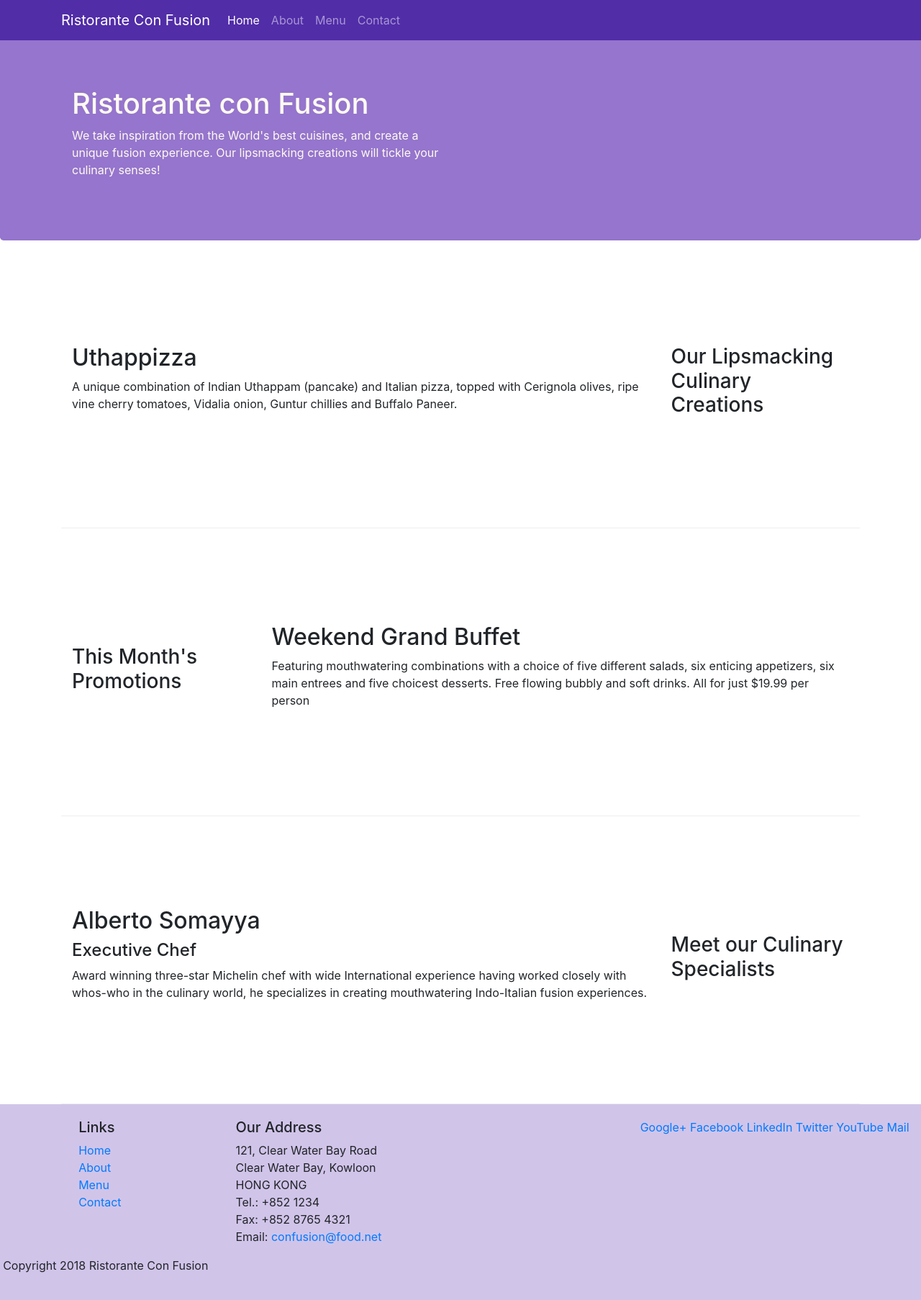
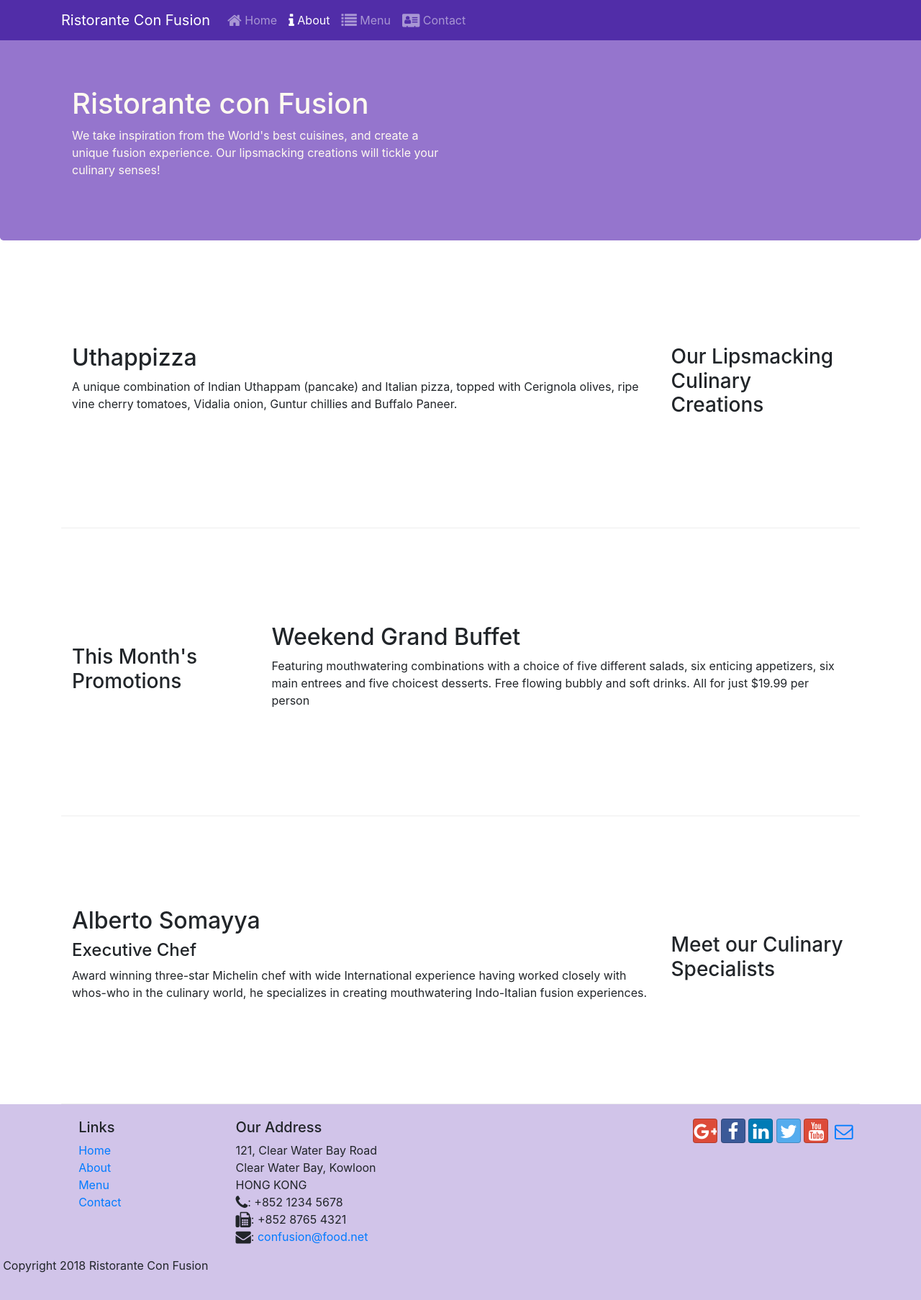
Before and after one commit to mokshit108/Restaurant-Frontend-Bootstrap, a website: page index.html in a window 1280 px wide. Shown: the whole page at 72% size. Drawn offline with nearby package versions, Linux system fonts and the light colour scheme.

Commit message:
Icon Fonts

```diff
--- a/aboutus.html
+++ b/aboutus.html
@@ -6,7 +6,15 @@
   <meta http-equiv="x-ua-compatible" content="ie=edge">
   <title>Ristorante Con Fusion: About Us</title>
   <link rel="stylesheet" href="node_modules/bootstrap/dist/css/bootstrap.min.css">
+
+  <link rel="stylesheet" href="node_modules/font-awesome/css/font-awesome.min.css">
+  <link rel="stylesheet" href="node_modules/bootstrap-social/bootstrap-social.css">
+
   <link rel="stylesheet" href="css/styles.css">
+
+
+
+
 </head>
 <body>
 
@@ -20,10 +28,11 @@
 
            <div class="collapse navbar-collapse " id="Navbar">
             <ul class="navbar-nav mr-auto">
-                <li class="nav-item"><a class="nav-link" href="/index.html">Home</a></li>
-                <li class="nav-item active"><a class="nav-link" href="#">About</a></li>
-                <li class="nav-item"><a class="nav-link" href="#">Menu</a></li>
-                <li class="nav-item"><a class="nav-link" href="#">Contact</a></li>
+                <li class="nav-item active"><a class="nav-link" href="#"><span class="fa fa-home fa-lg"></span> Home</a></li>
+                <li class="nav-item"><a class="nav-link" href="./aboutus.html"><span class="fa fa-info fa-lg"></span> About</a></li>
+                <li class="nav-item"><a class="nav-link" href="#"><span class="fa fa-list fa-lg"></span> Menu</a></li>
+                <li class="nav-item"><a class="nav-link" href="#"><span class="fa fa-address-card fa-lg"></span> Contact</a></li>
+
             </ul>
 
            </div>
--- a/index.html
+++ b/index.html
@@ -11,7 +11,12 @@
     <!-- Bootstrap CSS -->
     <link rel="stylesheet" href="node_modules/bootstrap/dist/css/bootstrap.min.css">
 
+    <link rel="stylesheet" href="node_modules/font-awesome/css/font-awesome.min.css">
+    <link rel="stylesheet" href="node_modules/bootstrap-social/bootstrap-social.css">
     <link href="css/styles.css" rel="stylesheet">
+
+
+
 
 </head>
 
@@ -27,10 +32,10 @@
 
            <div class="collapse navbar-collapse " id="Navbar">
             <ul class="navbar-nav mr-auto">
-                <li class="nav-item active"><a class="nav-link" href="#">Home</a></li>
-                <li class="nav-item"><a class="nav-link" href="./aboutus.html">About</a></li>
-                <li class="nav-item"><a class="nav-link" href="#">Menu</a></li>
-                <li class="nav-item"><a class="nav-link" href="#">Contact</a></li>
+                <li class="nav-item"><a class="nav-link" href="./index.html"><span class="fa fa-home fa-lg"></span> Home</a></li>
+                    <li class="nav-item active"><a class="nav-link" href="#"><span class="fa fa-info fa-lg"></span> About</a></li>
+                    <li class="nav-item"><a class="nav-link" href="#"><span class="fa fa-list fa-lg"></span> Menu</a></li>
+                    <li class="nav-item"><a class="nav-link" href="#"><span class="fa fa-address-card fa-lg"></span> Contact</a></li>
             </ul>
 
            </div>
@@ -106,24 +111,25 @@
 		              121, Clear Water Bay Road<br>
 		              Clear Water Bay, Kowloon<br>
 		              HONG KONG<br>
-		              Tel.: +852 1234 <br>
-		              Fax: +852 8765 4321 <br>
-		              Email: <a href="mailto:confusion@food.net">confusion@food.net</a>
+                      <i class="fa fa-phone fa-lg"></i>: +852 1234 5678<br>
+                      <i class="fa fa-fax fa-lg"></i>: +852 8765 4321<br>
+                      <i class="fa fa-envelope fa-lg"></i>:
+                      <a href="mailto:confusion@food.net">confusion@food.net</a>
 		           </address>
              </div>
 
                 <div class="col-12 col-sm-4">
                     <div class="center align-self-center">
                         <div class="text-center">
-                        <a href="http://google.com/+">Google+</a>
-                        <a href="http://www.facebook.com/profile.php?id=">Facebook</a>
-                        <a href="http://www.linkedin.com/in/">LinkedIn</a>
-                        <a href="http://twitter.com/">Twitter</a>
-                        <a href="http://youtube.com/">YouTube</a>
-                        <a href="mailto:">Mail</a>
+                            <a class="btn btn-social-icon btn-google" href="http://google.com/+"><i class="fa fa-google-plus"></i></a>
+                            <a class="btn btn-social-icon btn-facebook" href="http://www.facebook.com/profile.php?id="><i class="fa fa-facebook"></i></a>
+                            <a class="btn btn-social-icon btn-linkedin" href="http://www.linkedin.com/in/"><i class="fa fa-linkedin"></i></a>
+                            <a class="btn btn-social-icon btn-twitter" href="http://twitter.com/"><i class="fa fa-twitter"></i></a>
+                            <a class="btn btn-social-icon btn-google" href="http://youtube.com/"><i class="fa fa-youtube"></i></a>
+                            <a class="btn btn-social-icon" href="mailto:"><i class="fa fa-envelope-o"></i></a>
                         </div>
+                    </div>
                 </div>
-           </div>
            <div class="row justify-content-center">
             <div class="col-auto">
                 <p>© Copyright 2018 Ristorante Con Fusion</p>
--- a/package.json
+++ b/package.json
@@ -15,6 +15,8 @@
   },
   "dependencies": {
     "bootstrap": "^4.0.0",
+    "bootstrap-social": "^5.1.1",
+    "font-awesome": "^4.7.0",
     "jquery": "^3.3.1",
     "popper.js": "^1.12.9"
   }
```
Also changed, not shown: 1 other file.
